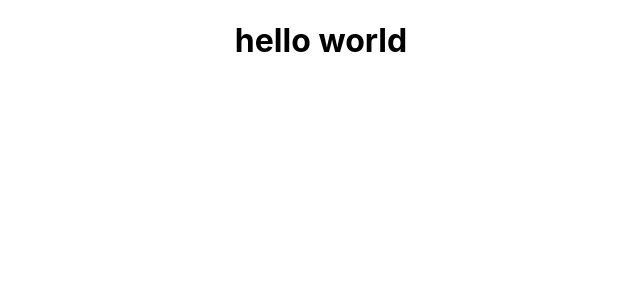
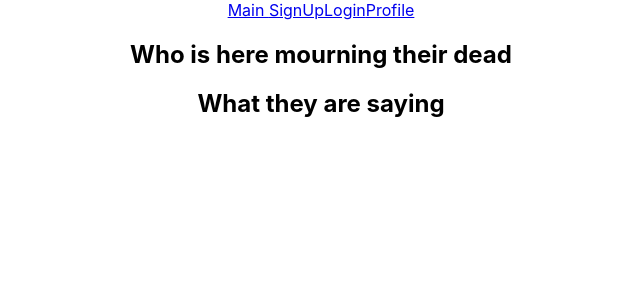
Before and after one commit to MiriamPeskowitz/mourning-front-end-2020, a React (Create React App) app: page / in a window 1280 px wide. Shown: the top 300 px of the page, without its empty margins (319-959 px from the left). Built offline with nearby package versions, Linux system fonts and the light colour scheme.

Commit message:
Build navbar and map two main sections/components in App.js

```diff
--- a/src/App.js
+++ b/src/App.js
@@ -1,12 +1,17 @@
 import React from 'react';
 import './css/App.css';
+import Navbar from './components/Navbar'
 
-function App() {
-  return (
-    <div className="App">
-     <h1>hello world</h1>
-    </div>
-  );
+class App extends React.Component {
+	render() {
+	  return (
+	    <div className="App">
+	    <Navbar>SignUp LogIn Profile Main</Navbar>
+	     <h2>Who is here mourning their dead</h2>
+	     <h2>What they are saying</h2>
+	    </div>
+	  );
+	}
 }
 
 export default App;
--- /dev/null
+++ b/src/components/Navbar.js
@@ -0,0 +1,16 @@
+import React from 'react'
+import { Link } from 'react-router-dom'
+
+const Navbar = (props) => {
+	return (
+		<div>
+			<Link to='/main'>Main </Link>
+			<Link to='SignUp'>SignUp</Link>
+			<Link to='Login'>Login</Link>
+			<Link to='Profile'>Profile</Link>
+
+		</div>
+	)
+}
+
+export default Navbar
```
Also changed, not shown: 1 other file (tests, documents, lock files or other folders).
